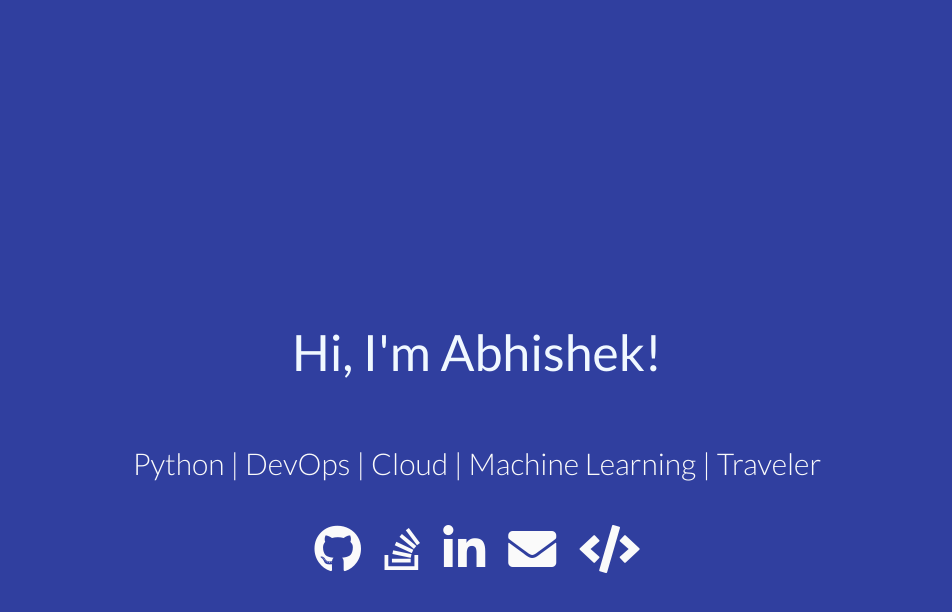
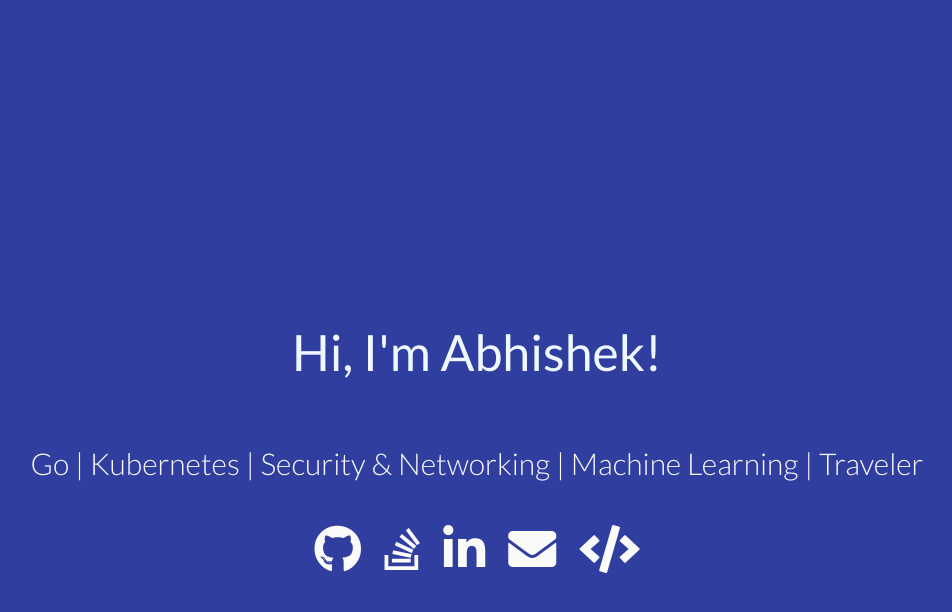
Before and after one commit to ZER-0-NE/zer-0-ne.github.io, a Jekyll site: the page index.html, which Jekyll copies as it is, in a window 1280 px wide and 900 px high. Shown: the top 612 px of the window, without its empty margins (163-1115 px from the left). Built offline with Jekyll 4.4.1, drawn with Linux system fonts in a browser that asks for light colours; nearby versions of some CDN libraries; comment, search, counter and statistics services are not loaded; a style sheet for code colours, icons or effects is not loaded.

Commit message:
Update index.html

```diff
--- a/index.html
+++ b/index.html
@@ -87,7 +87,7 @@
       });
 </script>
 
-        <div class="tagline">Python | DevOps | Cloud | Machine Learning | Traveler </div>
+        <div class="tagline">Go | Kubernetes | Security & Networking | Machine Learning | Traveler </div>
 
         <div class="icons-social">
             <a target="" href="https://github.com/ZER-0-NE"><i class="fab fa-github"></i></a>
```
